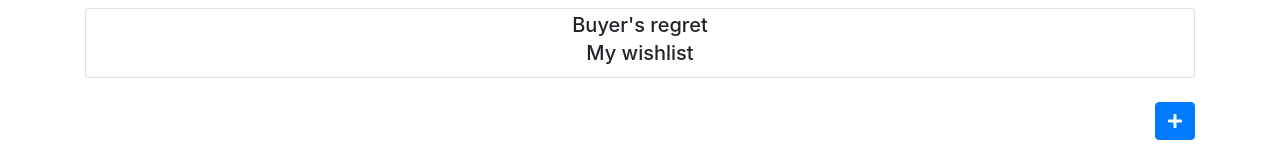
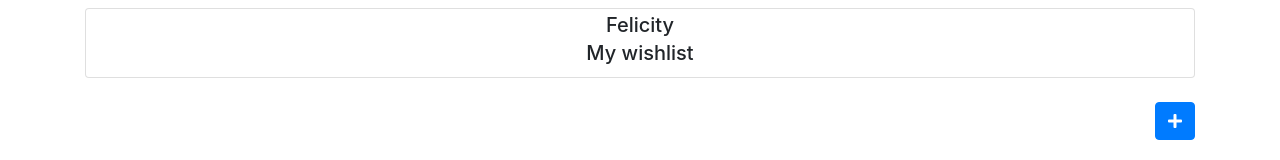
Before and after one commit to agiledev3/buyers-remorse-app, a React (Create React App) app: page / in a window 1280 px wide. Shown: the top 160 px of the page. Built offline with nearby package versions, Linux system fonts and the light colour scheme.

Commit message:
Change name to Felicity

```diff
--- a/public/index.html
+++ b/public/index.html
@@ -30,7 +30,7 @@
       work correctly both with client-side routing and a non-root public URL.
       Learn how to configure a non-root public URL by running `npm run build`.
     -->
-    <title>React App</title>
+    <title>Felicity</title>
   </head>
   <body>
     <noscript>You need to enable JavaScript to run this app.</noscript>
--- a/src/Components/StaticHeader/index.js
+++ b/src/Components/StaticHeader/index.js
@@ -18,7 +18,7 @@ function StaticHeader(props) {
               </Button>
             )}
           </Col>
-          <Col xs={{ span: 8 }}>Buyer's regret</Col>
+          <Col xs={{ span: 8 }}>Felicity</Col>
           <Col xs={{ span: 2 }} style={{ fontSize: "2em" }}></Col>
         </Row>
         <Row>
```
Also changed, not shown: public/manifest.json.
